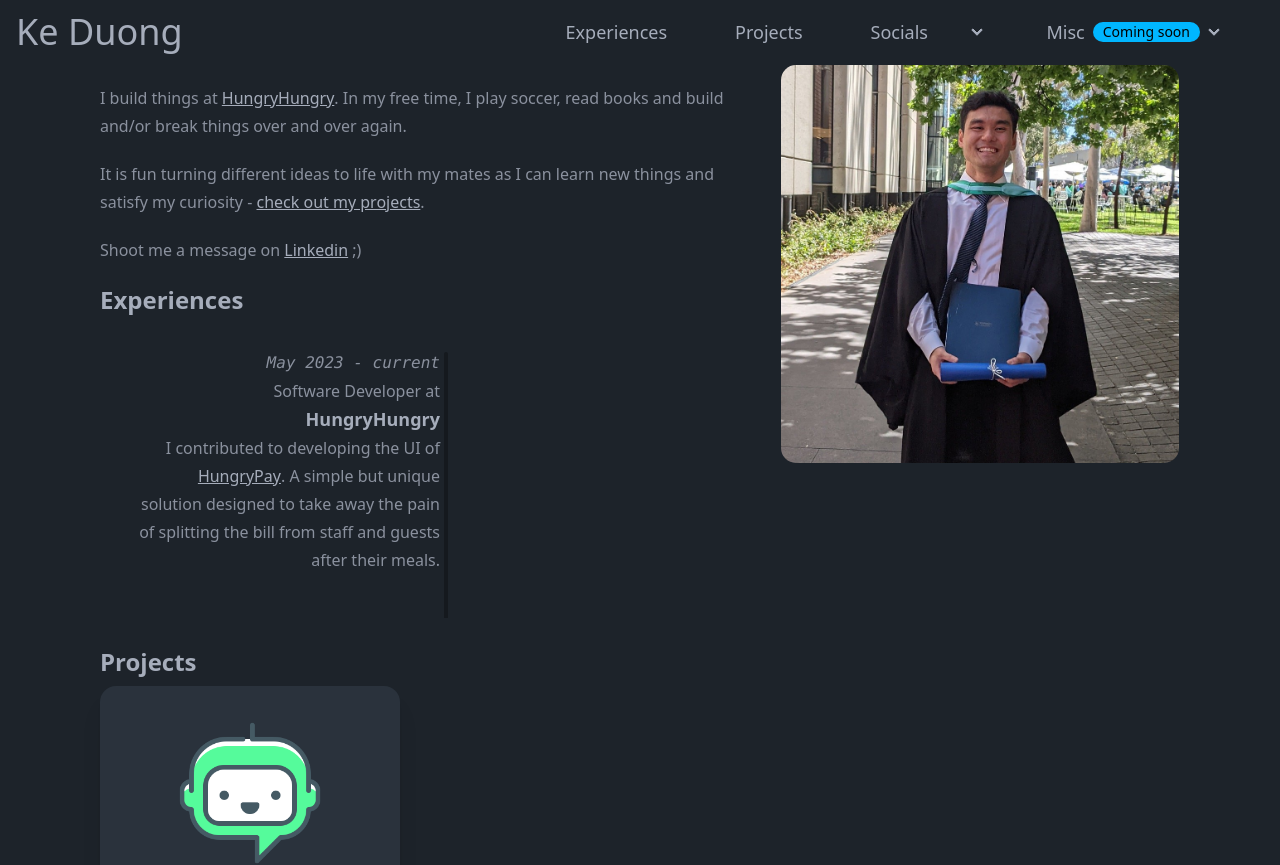
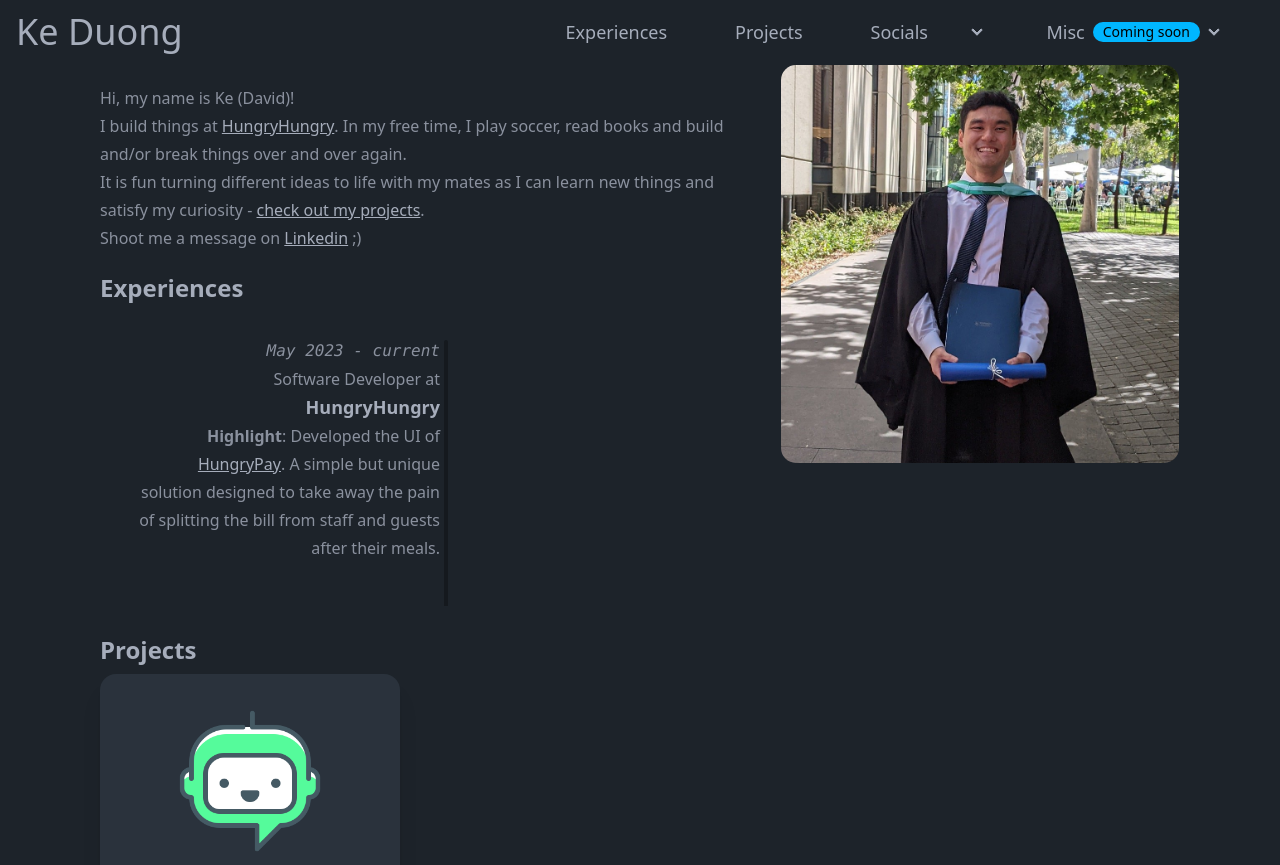
Before and after one commit to keduong33/my-portfolio, a React (Vite) app: page / in a window 1280 px wide. Shown: the top 865 px of the page. Built offline with nearby package versions, Linux system fonts and the light colour scheme.

Commit message:
chore: reword the about & experiences

```diff
--- a/src/components/About.tsx
+++ b/src/components/About.tsx
@@ -11,22 +11,18 @@
       <div className="max-w-[1000px]">
         <div>
           <p>
-            I build things at{" "}
+            Hi, my name is Ke (David)! <br />I build things at{" "}
             <a className="link" href="https://www.hungryhungry.com/who">
               HungryHungry
             </a>
             . In my free time, I play soccer, read books and build and/or break
-            things over and over again.
-          </p>
-          <p>
-            It is fun turning different ideas to life with my mates as I can
-            learn new things and satisfy my curiosity -{" "}
+            things over and over again. <br /> It is fun turning different ideas
+            to life with my mates as I can learn new things and satisfy my
+            curiosity -{" "}
             <a className="link" href="#projects">
               check out my projects
             </a>
-            .
-          </p>
-          <p>
+            .<br />
             Shoot me a message on{" "}
             <a
               className="link"
--- a/src/components/Experiences.tsx
+++ b/src/components/Experiences.tsx
@@ -6,12 +6,13 @@
       </div>
       <ul className="timeline timeline-snap-icon timeline-vertical max-md:timeline-compact">
         <li>
-          <div className="timeline-start md:text-end pb-10">
+          <div className="pb-10 timeline-start md:text-end">
             <time className="font-mono italic">May 2023 - current</time>
             <div>
               Software Developer at{" "}
               <a className="text-lg font-black link link-hover">HungryHungry</a>
-              <br />I contributed to developing the UI of{" "}
+              <br />
+              <b>Highlight</b>: Developed the UI of{" "}
               <a
                 className="link"
                 href="https://www.hungryhungry.com/hungrypay"
```
